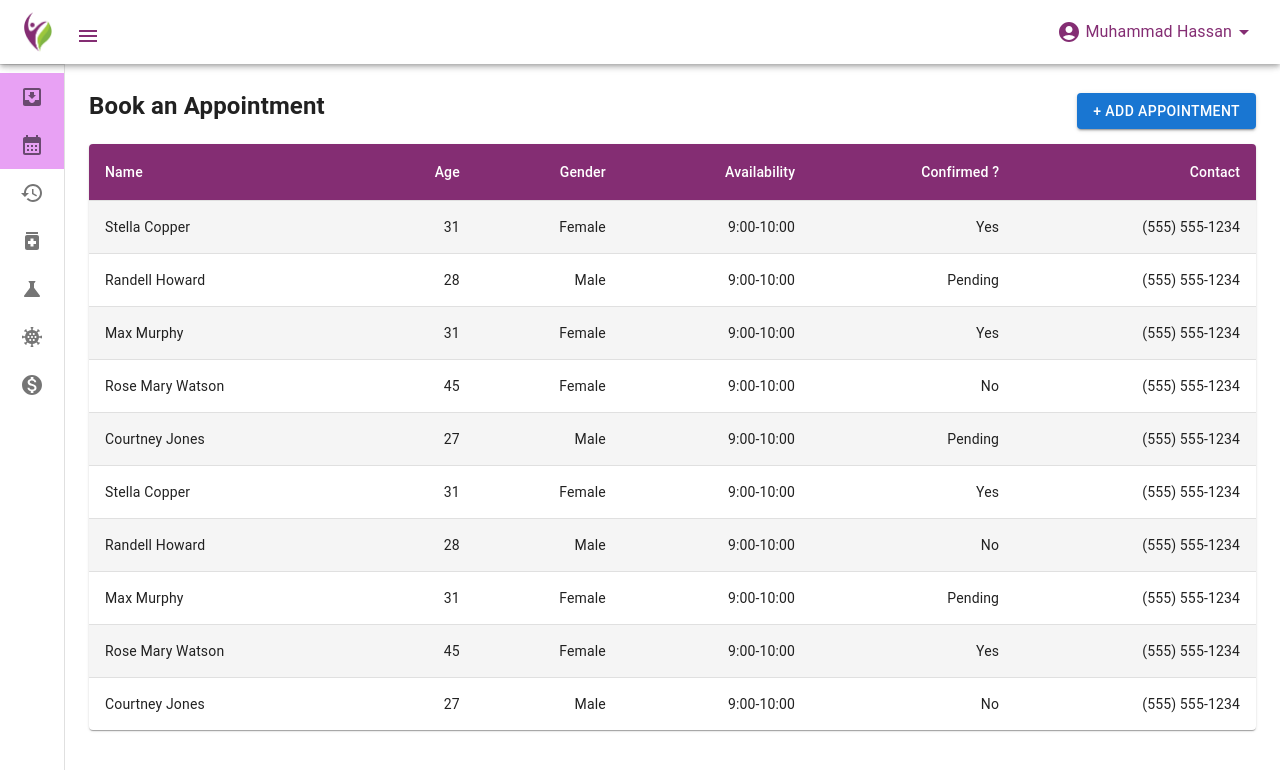
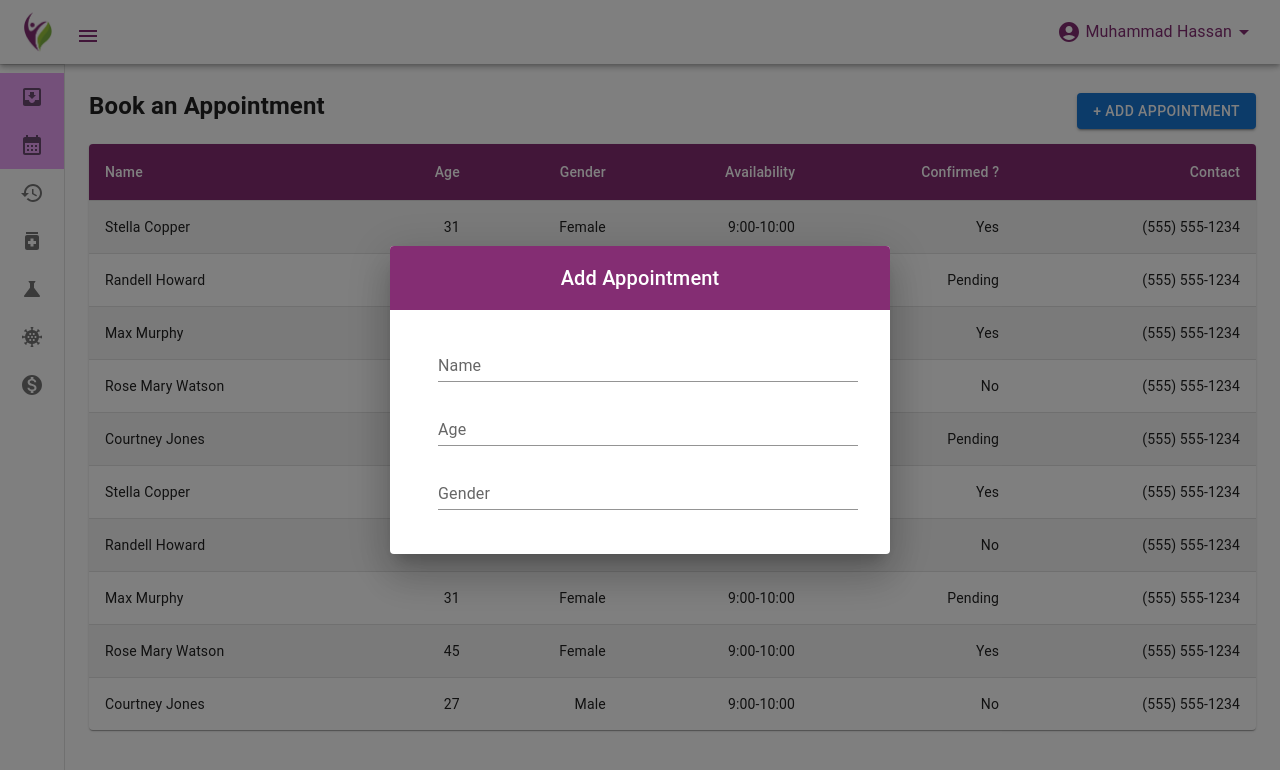
Before and after one commit to MuhammadHassanBhatti/TransCure, a React (Create React App) app: page /dashboard/schedule-Appointment in a window 1280 px wide. Both pictures are taken after a click on the button "+ ADD APPOINTMENT". Shown: the top 770 px of the page. Built offline with nearby package versions, Linux system fonts and the light colour scheme.

Commit message:
Schedule Appointment

```diff
--- /dev/null
+++ b/src/Components/common/CustomModal.jsx
@@ -0,0 +1,58 @@
+import CloseIcon from "@mui/icons-material/Close";
+import { Box } from "@mui/material";
+import Dialog from "@mui/material/Dialog";
+import DialogContent from "@mui/material/DialogContent";
+import DialogTitle from "@mui/material/DialogTitle";
+
+const CustomModal = ({
+  children,
+  title,
+  open,
+  setOpen,
+  width = "auto",
+  maxWidth = "600px",
+  fullWidth = false,
+  padding = "",
+  className = "",
+}) => {
+  const handleClose = () => {
+    setOpen && setOpen(false);
+  };
+
+  return (
+    <Dialog
+      className="customDialog"
+      fullWidth={fullWidth}
+      maxWidth={maxWidth}
+      open={open}
+      onClose={handleClose}
+      aria-labelledby="scroll-dialog-title"
+      aria-describedby="scroll-dialog-description"
+      sx={{ width: width }}
+    >
+      <DialogTitle
+        id="scroll-dialog-title"
+        sx={{
+          textAlign: "center",
+          width: "100%",
+          height: "100%",
+          backgroundColor: "#842d73",
+          color: "#fff",
+        }}
+      >
+        {title}
+      </DialogTitle>
+      <DialogContent
+        className={className}
+        sx={{
+          minWidth: 500,
+          padding: padding,
+        }}
+      >
+        <Box p={2}>{children}</Box>
+      </DialogContent>
+    </Dialog>
+  );
+};
+
+export default CustomModal;
--- /dev/null
+++ b/src/Components/common/InputField.jsx
@@ -0,0 +1,24 @@
+import * as React from "react";
+import Box from "@mui/material/Box";
+import TextField from "@mui/material/TextField";
+
+export default function InputField({
+  label,
+  variant ="standard",
+  margin,
+  autoComplete,
+  width,
+}) {
+  return (
+    <Box
+      component="form"
+      sx={{
+        "& > :not(style)": { m: margin || 1, width: width },
+      }}
+      noValidate
+      autoComplete={autoComplete || "off"}
+    >
+      <TextField label={label} variant={variant} />
+    </Box>
+  );
+}
--- a/src/Components/screens/Schedule Appoinment/ScheduleAppoinment.jsx
+++ b/src/Components/screens/Schedule Appoinment/ScheduleAppoinment.jsx
@@ -1,10 +1,25 @@
-import React from "react";
+import React, { useState } from "react";
 import { Button, Grid } from "@mui/material";
 import Box from "@mui/material/Box";
 import TableComponenet from "../../common/TableComponenet";
+import { useNavigate } from "react-router-dom";
+import CustomModal from "../../common/CustomModal";
+import InputField from "../../common/InputField";
 
 const ScheduleAppoinment = () => {
+  const navigate = useNavigate();
+  const [open, setOpen] = useState(false);
+
+  const handleOpen = () => {
+    setOpen(true);
+  };
   return (
+    <>
+      <CustomModal setOpen={setOpen} open={open} title={"Add Appointment"}>
+        <InputField label="Name" width="100%" />
+        <InputField label="Age" width="100%" />
+        <InputField label="Gender" width="100%" />
+      </CustomModal>
       <Grid container>
         <Box
           sx={{
@@ -13,15 +28,21 @@ const ScheduleAppoinment = () => {
             display: "flex",
             justifyContent: "space-between",
             alignItems: "center",
-
           }}
         >
-        <h2 style={{marginTop:0}}>Book an Appointment</h2>
-        <Button style={{marginBottom:"10px"}} variant="contained">+ Add Appointment</Button>
+          <h2 style={{ marginTop: 0 }}>Book an Appointment</h2>
+          <Button
+            style={{ marginBottom: "10px" }}
+            variant="contained"
+            onClick={handleOpen}
+          >
+            + Add Appointment
+          </Button>
         </Box>
 
         <TableComponenet />
       </Grid>
+    </>
   );
 };
 
```
Lines whose indentation alone changed are shown as unchanged.
